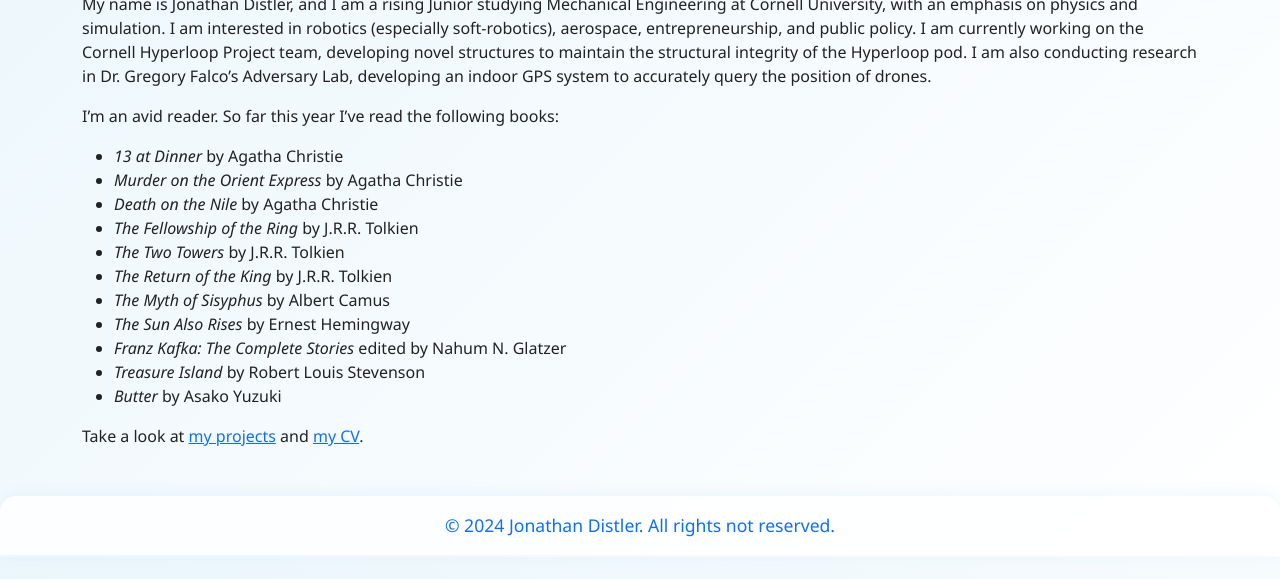
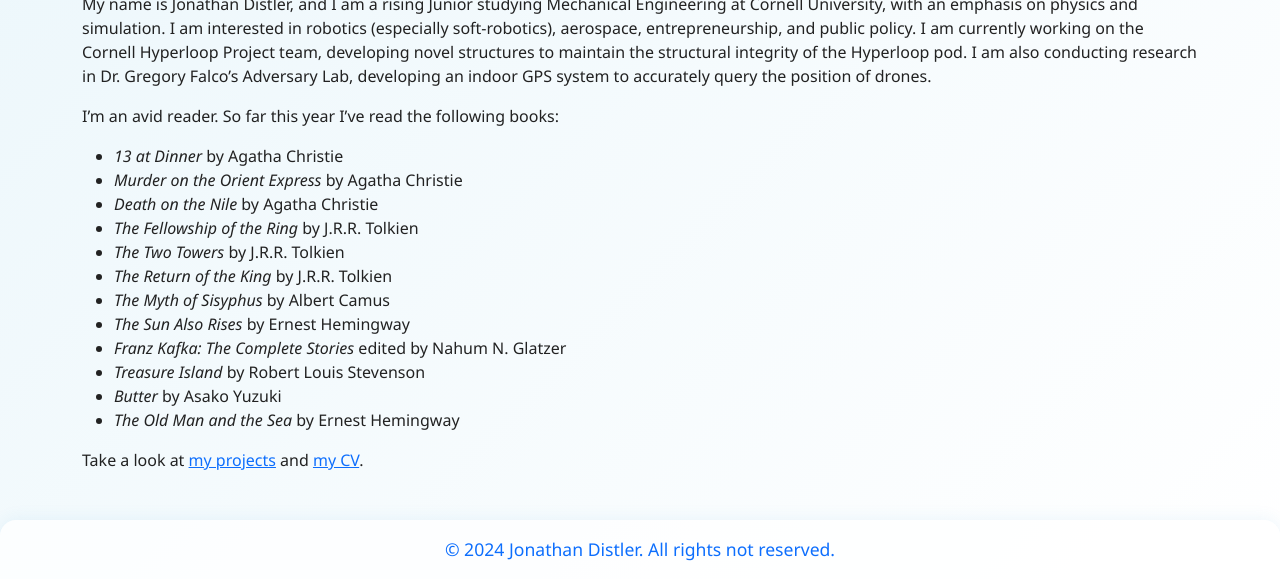
Before and after one commit to JonathanDistler/DistlerPortfolio, a Jekyll site: the page built from _pages/about.md, in a window 1280 px wide and 900 px high, scrolled down 54 px, cut to the strip 321-900 px from the top of the window. Built offline with Jekyll 4.4.1, drawn with Linux system fonts in a browser that asks for light colours; before the commit the page ends 932 px from its top, so only the background shows below that.

Commit message:
Update about.md
adds the old man and the sea book

```diff
--- a/_pages/about.md
+++ b/_pages/about.md
@@ -24,6 +24,7 @@ I'm an avid reader. So far this year I've read the following books:
 - *Franz Kafka: The Complete Stories* edited by Nahum N. Glatzer
 - *Treasure Island* by Robert Louis Stevenson
 - *Butter* by Asako Yuzuki
+- *The Old Man and the Sea* by Ernest Hemingway
 
 
 Take a look at [my projects]({{ '/projects/' | relative_url }}) and [my CV]({{ '/cv/' | relative_url }}).
```
